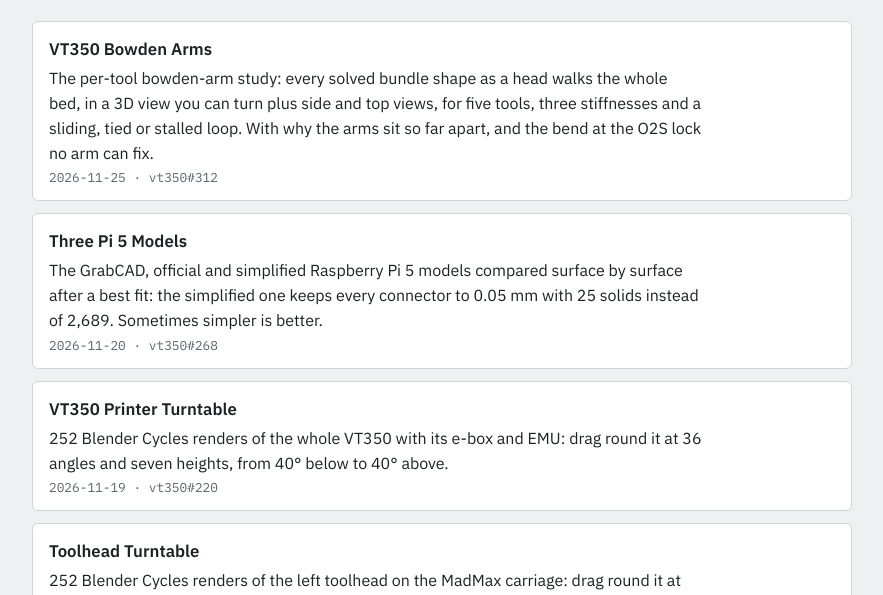
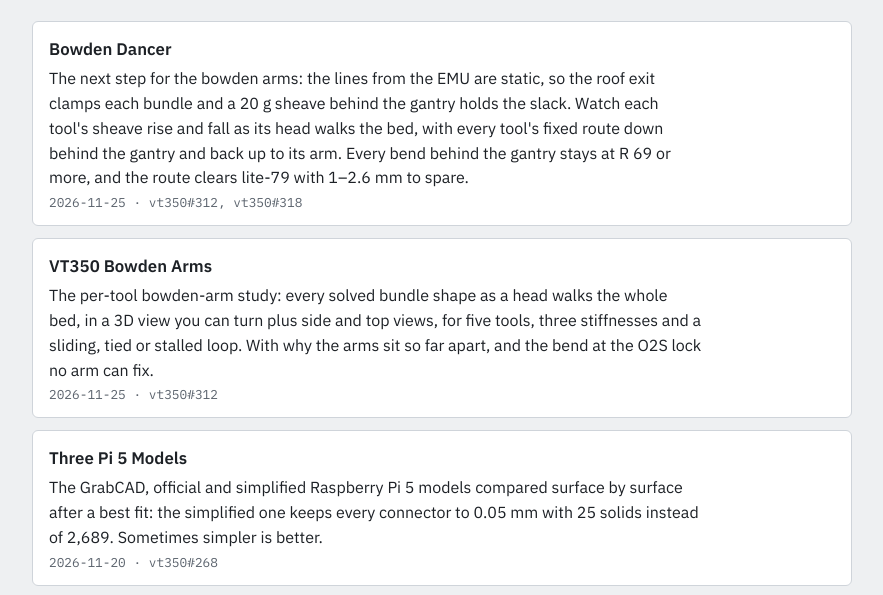
Before and after one commit to dvystrcil/vt350, a plain HTML site: page notes/reference/index.html in a window 1280 px wide. Shown: the part 161-756 px from the top of the page, without its empty margins (198-1081 px from the left). Drawn offline with Linux system fonts and the light colour scheme.

Commit message:
pages: the bowden dancer as the newest journey entry (#312)
The index lists the dancer as its own entry, newest first. The earlier arm-study entry links
bowden-arms.html#sliding, and the page reads its loop mode from the URL's hash.

Co-Authored-By: Claude Opus 5.5 <noreply@anthropic.com>

```diff
--- a/notes/reference/index.html
+++ b/notes/reference/index.html
@@ -43,7 +43,12 @@ footer a { color: var(--accent); }
 
   <ul class="pages">
     <li>
-      <a href="bowden-arms.html">VT350 Bowden Arms</a>
+      <a href="bowden-arms.html">Bowden Dancer</a>
+      <p>The next step for the bowden arms: the lines from the EMU are static, so the roof exit clamps each bundle and a 20 g sheave behind the gantry holds the slack. Watch each tool's sheave rise and fall as its head walks the bed, with every tool's fixed route down behind the gantry and back up to its arm. Every bend behind the gantry stays at R 69 or more, and the route clears lite-79 with 1–2.6 mm to spare.</p>
+      <span class="meta">2026-11-25 · vt350#312, vt350#318</span>
+    </li>
+    <li>
+      <a href="bowden-arms.html#sliding">VT350 Bowden Arms</a>
       <p>The per-tool bowden-arm study: every solved bundle shape as a head walks the whole bed, in a 3D view you can turn plus side and top views, for five tools, three stiffnesses and a sliding, tied or stalled loop. With why the arms sit so far apart, and the bend at the O2S lock no arm can fix.</p>
       <span class="meta">2026-11-25 · vt350#312</span>
     </li>
```
Also changed, not shown: notes/reference/bowden-arms.html (+3 -1 lines), 1 other file.
